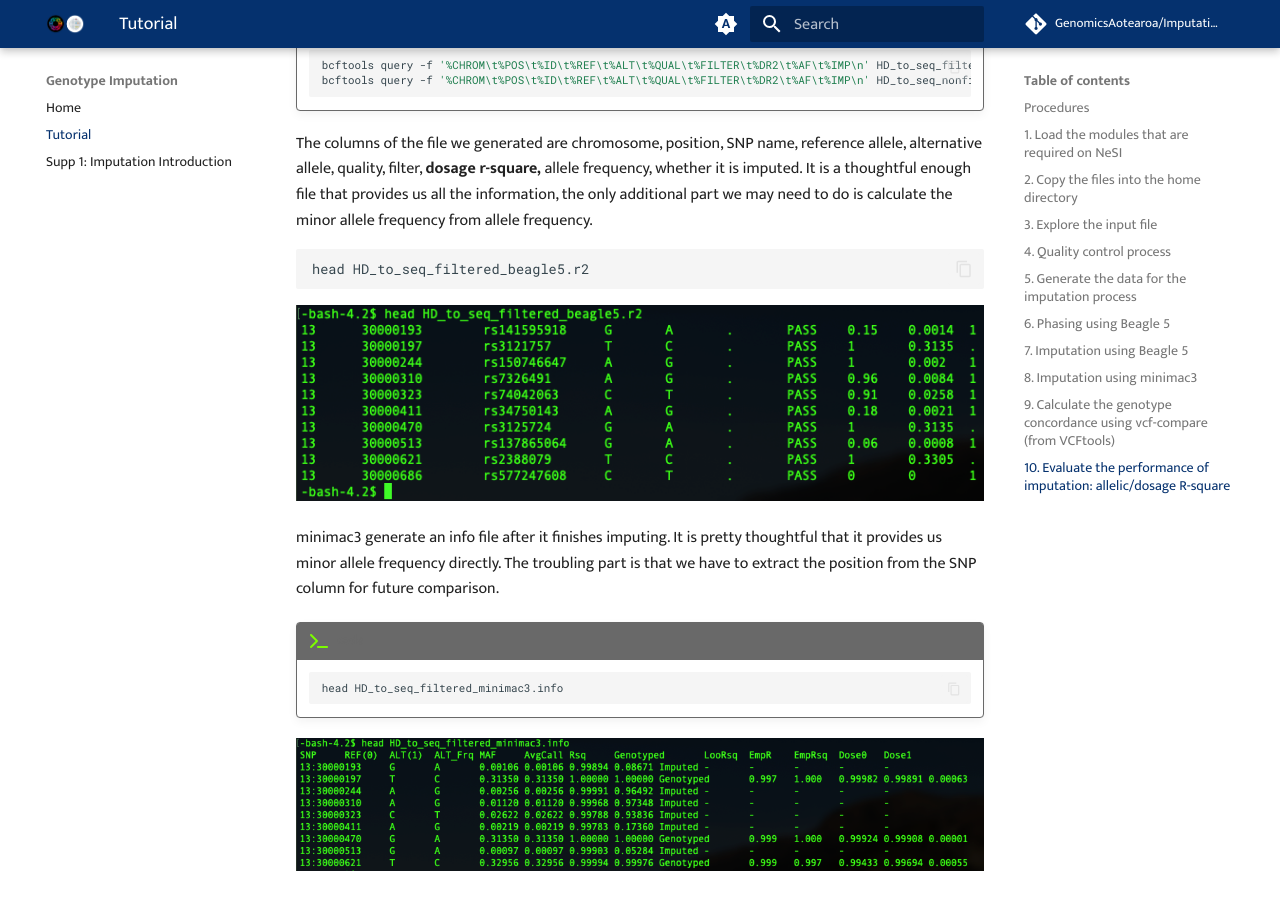
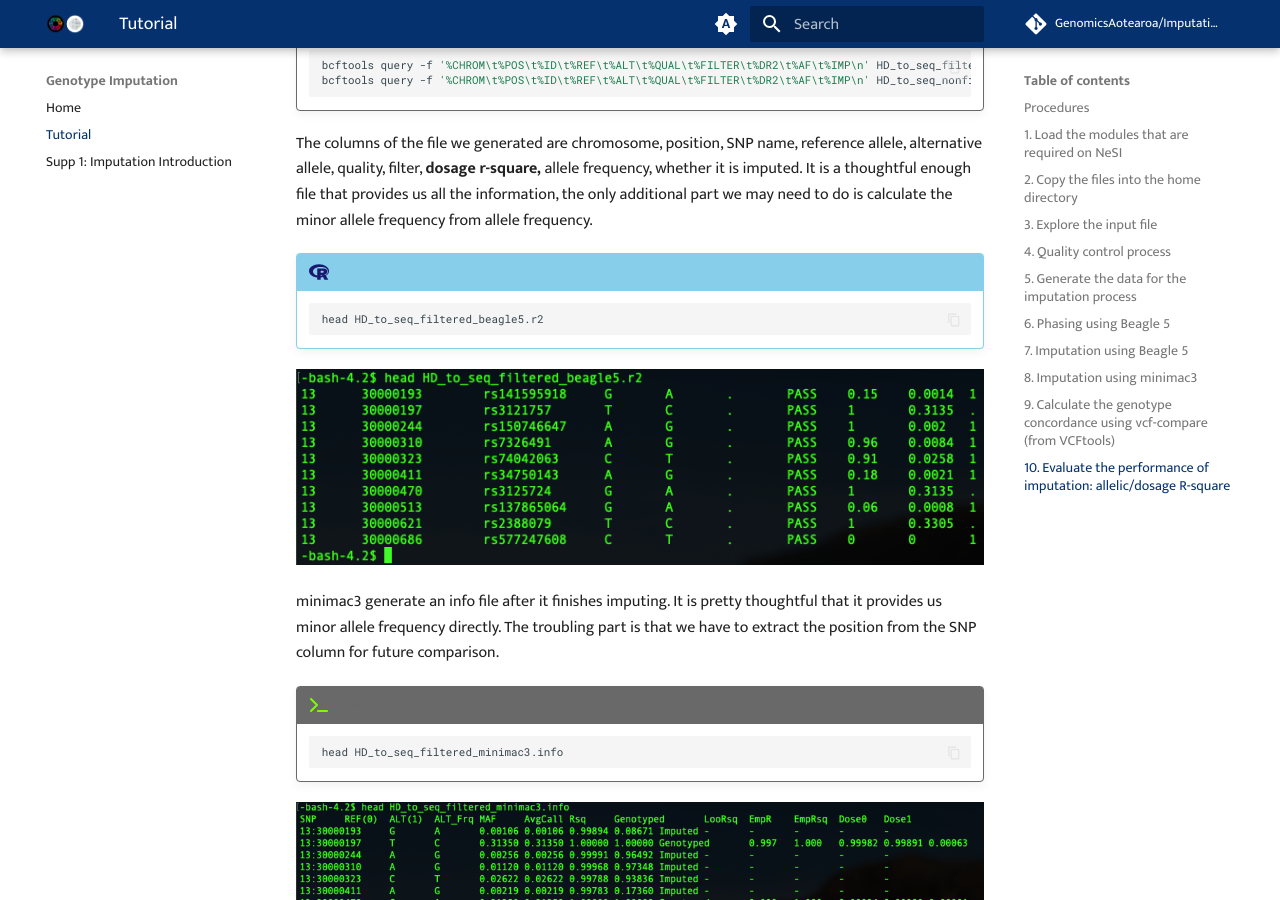
Before and after one commit to GenomicsAotearoa/Imputation-workshop, an MkDocs documentation site: the page built from docs/1_tutorial.md, in a window 1280 px wide and 900 px high, scrolled down 10343 px. Built offline with MkDocs 1.6.1 and Material for MkDocs 9.7.7, drawn with Linux system fonts in a browser that asks for light colours; comment, search, counter and statistics services are not loaded.

Commit message:
update code blocks

````diff
--- a/docs/1_tutorial.md
+++ b/docs/1_tutorial.md
@@ -305,9 +305,11 @@ To calculate the dosage R-square, beagle 5 does not provide a seperate file. You
 
 The columns of the file we generated are chromosome, position, SNP name, reference allele, alternative allele, quality, filter, **dosage r-square,** allele frequency, whether it is imputed. It is a thoughtful enough file that provides us all the information, the only additional part we may need to do is calculate the minor allele frequency from allele frequency.
 
-```
-head HD_to_seq_filtered_beagle5.r2
-```
+!!! r-project "code"
+
+    ```bash
+    head HD_to_seq_filtered_beagle5.r2
+    ```
 ![](https://github.com/GenomicsAotearoa/Imputation-workshop/blob/master/Tutorial/img/Screen%20Shot%202020-09-16%20at%2014.56.35.png?raw=true)
 
 minimac3 generate an info file after it finishes imputing. It is pretty thoughtful that it provides us minor allele frequency directly. The troubling part is that we have to extract the position from the SNP column for future comparison.
````
